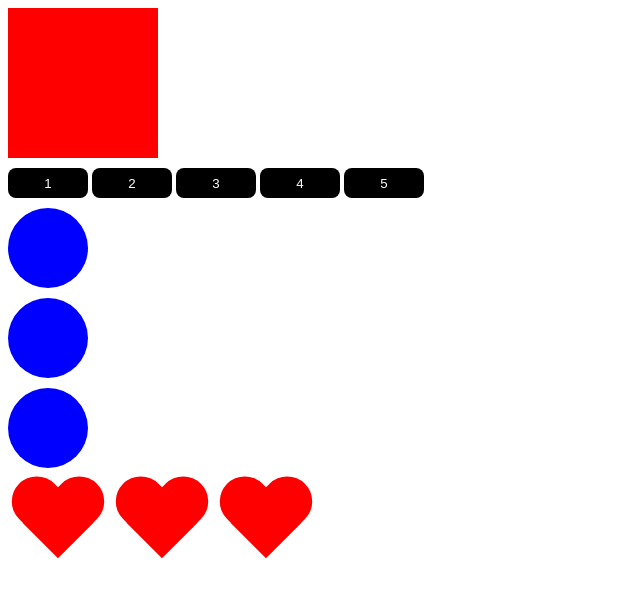
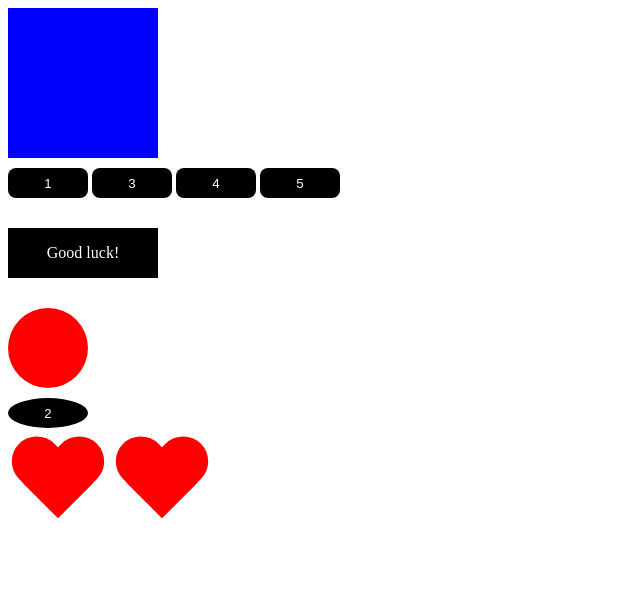
Before and after one commit to keys4words/js, a plain HTML site: page js-dev/index.html in a window 1280 px wide. Shown: the whole page, without its empty margins (0-640 px from the left). Drawn offline with Linux system fonts and the light colour scheme.

Commit message:
finished basis

```diff
--- /dev/null
+++ b/js-dev/019.js
@@ -0,0 +1,36 @@
+let box = document.getElementById('box'),
+    btn = document.getElementsByTagName('button'),
+    circle = document.getElementsByClassName('circle'),
+    heart = document.querySelectorAll('.heart'),
+    oneHeart = document.querySelector('.heart'),
+    wrapper = document.querySelector('.wrapper');
+
+box.style.backgroundColor = 'blue';
+btn[1].style.borderRadius = '100%';
+circle[0].style.backgroundColor = 'red';
+circle[1].style.backgroundColor = 'yellow';
+
+// for (let i = 0; i < heart.length; i++) {
+//     heart[i].style.backgroundColor = 'green';
+// };
+
+// heart.forEach(function(item, i, hearts) {
+//     item.style.backgroundColor = 'pink';
+// })
+
+let div = document.createElement('div'),
+    text = document.createTextNode('Вася был здесь!');
+
+div.classList.add('black');
+// document.body.appendChild(div);
+// wrapper.appendChild(div);
+// div.innerHTML = '<h1>Hello Max</h1>';
+div.textContent = 'Good luck!';
+
+document.body.insertBefore(div, circle[0]);
+document.body.removeChild(circle[1]);
+wrapper.removeChild(heart[1]);
+
+document.body.replaceChild(btn[1], circle[1]);
+
+console.log(div);
--- a/js-dev/index.html
+++ b/js-dev/index.html
@@ -18,11 +18,13 @@
     <div class="circle"></div>
     <div class="circle"></div>
 
-    <div class="heart"></div>
-    <div class="heart"></div>
-    <div class="heart"></div>
+    <div class="wrapper">
+        <div class="heart"></div>
+        <div class="heart"></div>
+        <div class="heart"></div>
+    </div>
 
 
-    <script src="oop.js"></script>
+    <script src="019.js"></script>
 </body>
 </html>
```
Also changed, not shown: js-dev/events.js (added, +38 -0 lines), js-dev/main.html (added, +19 -0 lines), js-dev/css/css.css (added).
